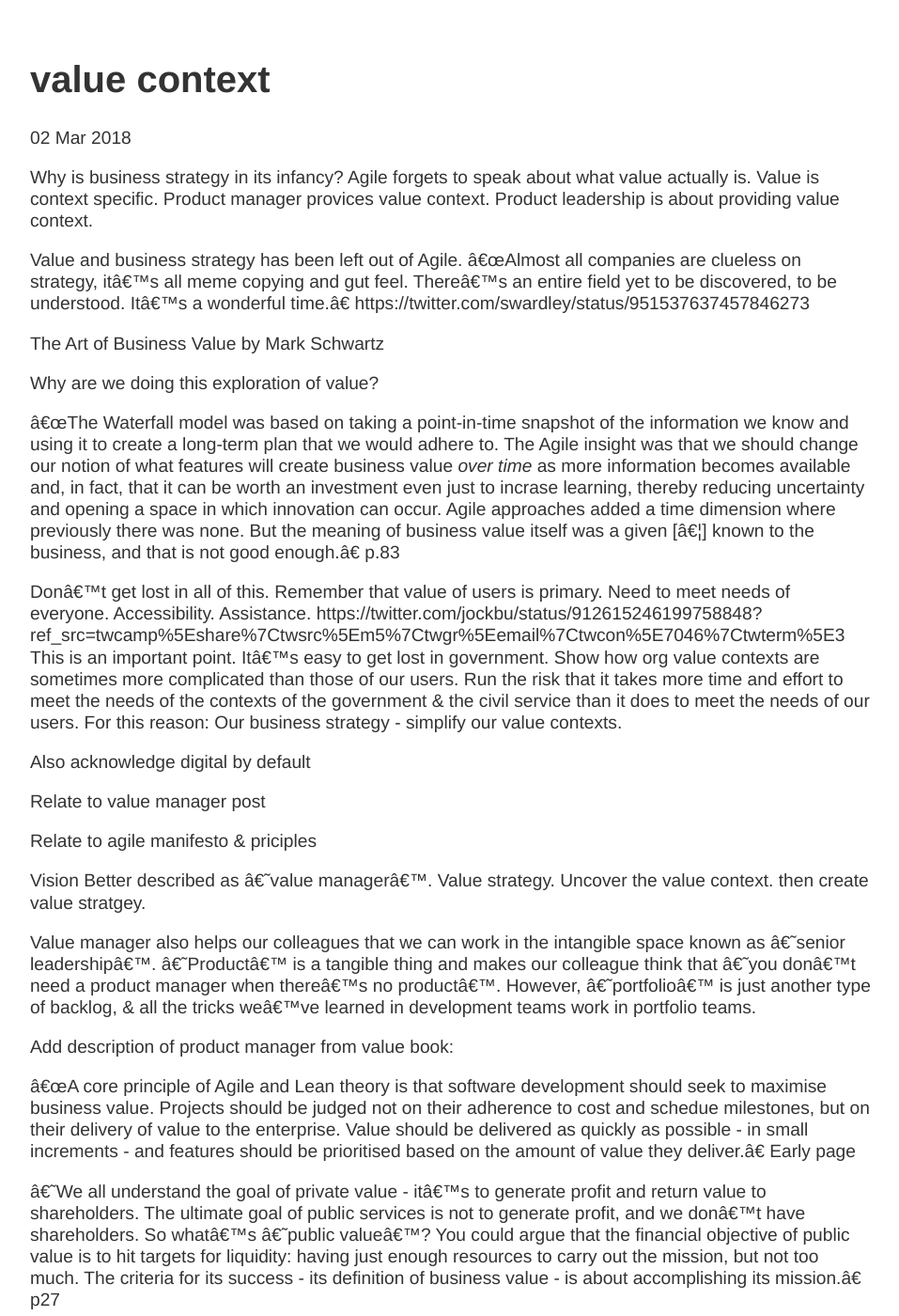
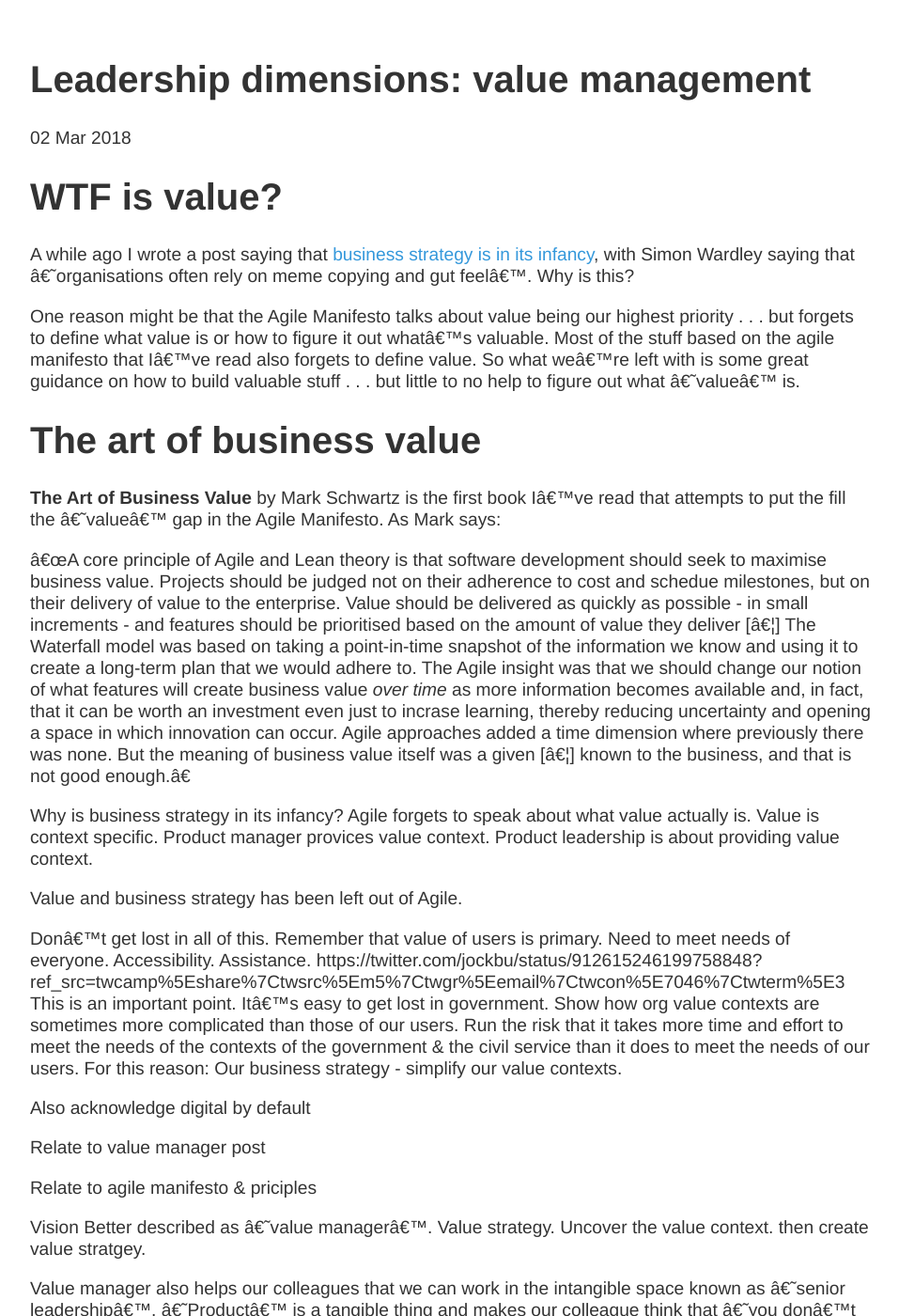
Before and after one commit to scottcolfer/scottcolfer.github.io, a Jekyll site: the page built from _posts/2018-03-02-value-context.md, in a window 1280 px wide and 1400 px high. Shown: the whole window at 94% size, without its empty margins (160-1117 px from the left). Built offline with Jekyll 4.4.1, drawn with Linux system fonts in a browser that asks for light colours; some of the changed text lies outside the part shown.

Commit message:
Update 2018-03-02-value-context.md

```diff
--- a/_posts/2018-03-02-value-context.md
+++ b/_posts/2018-03-02-value-context.md
@@ -1,8 +1,20 @@
 ---
 layout: post
-title: "value context"
+title: "Leadership dimensions: value management"
 date: 2018-03-02
 ---
+
+# WTF is value?
+
+A while ago I wrote a post saying that [business strategy is in its infancy](http://scottcolfer.com/2018/01/12/leadership.html), with Simon Wardley saying that 'organisations often rely on meme copying and gut feel'. Why is this?
+
+One reason might be that the Agile Manifesto talks about value being our highest priority . . . but forgets to define what value is or how to figure it out what's valuable. Most of the stuff based on the agile manifesto that I've read also forgets to define value. So what we're left with is some great guidance on how to build valuable stuff . . . but little to no help to figure out what 'value' is.
+
+# The art of business value
+
+**The Art of Business Value** by Mark Schwartz is the first book I've read that attempts to put the fill the 'value' gap in the Agile Manifesto. As Mark says:
+
+"A core principle of Agile and Lean theory is that software development should seek to maximise business value. Projects should be judged not on their adherence to cost and schedue milestones, but on their delivery of value to the enterprise. Value should be delivered as quickly as possible - in small increments - and features should be prioritised based on the amount of value they deliver [...] The Waterfall model was based on taking a point-in-time snapshot of the information we know and using it to create a long-term plan that we would adhere to. The Agile insight was that we should change our notion of what features will create business value *over time* as more information becomes available and, in fact, that it can be worth an investment even just to incrase learning, thereby reducing uncertainty and opening a space in which innovation can occur. Agile approaches added a time dimension where previously there was none. But the meaning of business value itself was a given [...] known to the business, and that is not good enough."
 
 Why is business strategy in its infancy?
 Agile forgets to speak about what value actually is.
@@ -11,13 +23,6 @@ Product manager provices value context.
 Product leadership is about providing value context.
 
 Value and business strategy has been left out of Agile.
-"Almost all companies are clueless on strategy, it's all meme copying and gut feel. There's an entire field yet to be discovered, to be understood. It's a wonderful time." https://twitter.com/swardley/status/951537637457846273
-
-The Art of Business Value by Mark Schwartz
-
-Why are we doing this exploration of value?
-
-"The Waterfall model was based on taking a point-in-time snapshot of the information we know and using it to create a long-term plan that we would adhere to. The Agile insight was that we should change our notion of what features will create business value *over time* as more information becomes available and, in fact, that it can be worth an investment even just to incrase learning, thereby reducing uncertainty and opening a space in which innovation can occur. Agile approaches added a time dimension where previously there was none. But the meaning of business value itself was a given [...] known to the business, and that is not good enough." p.83
 
 Don't get lost in all of this.
 Remember that value of users is primary. Need to meet needs of everyone. Accessibility. Assistance.
@@ -38,8 +43,7 @@ Value strategy. Uncover the value context. then create value stratgey.
 Value manager also helps our colleagues that we can work in the intangible space known as 'senior leadership’. 'Product’ is a tangible thing and makes our colleague think that 'you don’t need a product manager when there’s no product’. However, 'portfolio’ is just another type of backlog, & all the tricks we’ve learned in development teams work in portfolio teams.
 
 Add description of product manager from value book:
-
-"A core principle of Agile and Lean theory is that software development should seek to maximise business value. Projects should be judged not on their adherence to cost and schedue milestones, but on their delivery of value to the enterprise. Value should be delivered as quickly as possible - in small increments - and features should be prioritised based on the amount of value they deliver." Early page
+ Early page
 
 'We all understand the goal of private value - it's to generate profit and return value to shareholders. The ultimate goal of public services is not to generate profit, and we don't have shareholders. So what's 'public value'? You could argue that the financial objective of public value is to hit targets for liquidity: having just enough resources to carry out the mission, but not too much. The criteria for its success - its definition of business value - is about accomplishing its mission." p27
 
```
